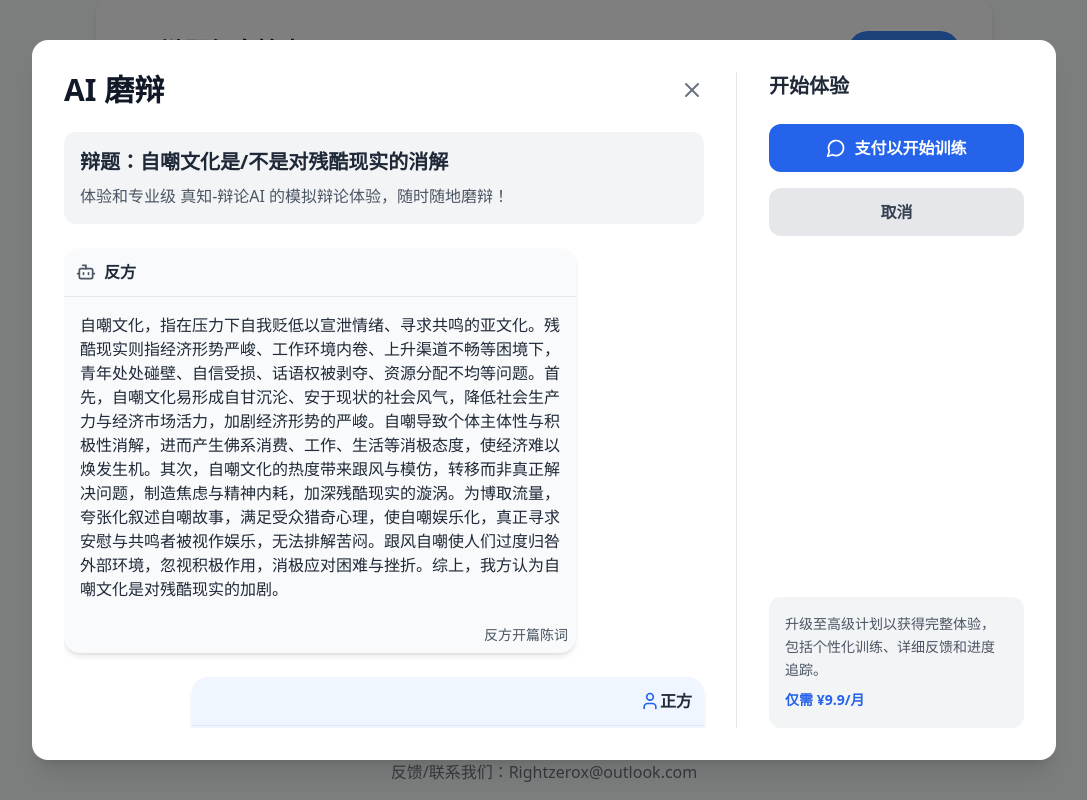
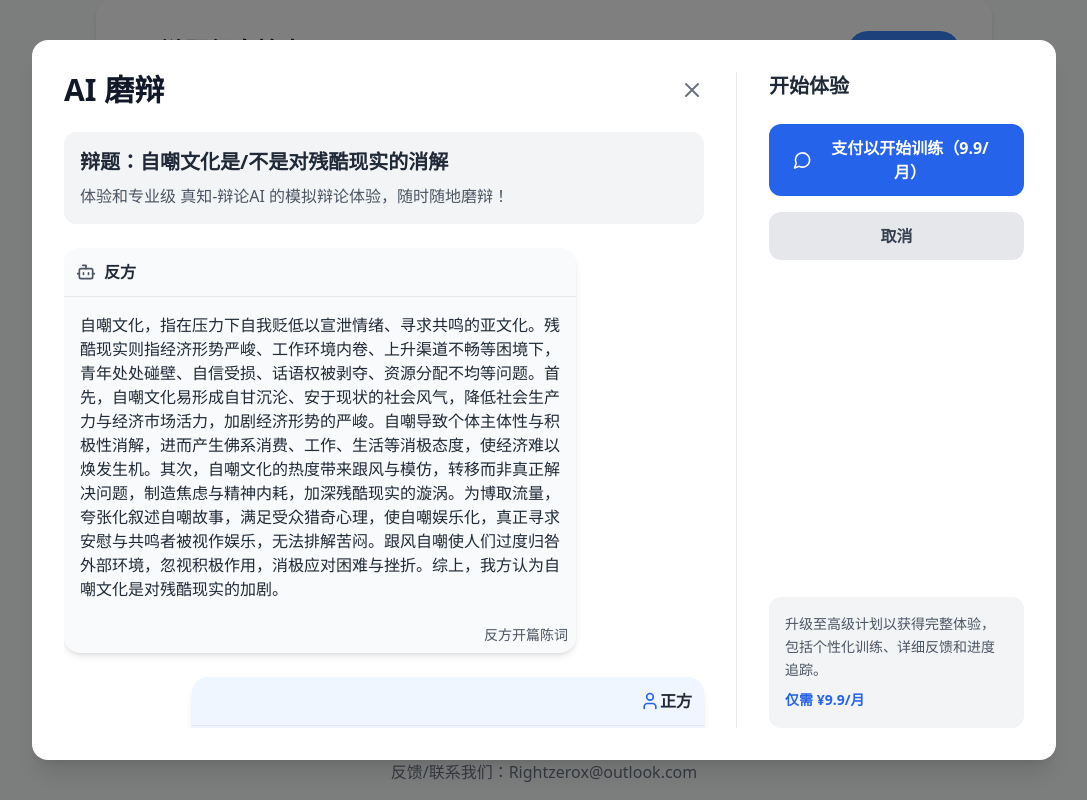
Before and after one commit to RZX00/debate0.2, a React (Vite) app: page / in a window 1280 px wide. Both pictures are taken after a click on the button "体验". Shown: the part 253-1053 px from the top of the page, without its empty margins (96-1183 px from the left). Built offline with nearby package versions, Linux system fonts and the light colour scheme.

Commit message:
Update AIDebateExperience.tsx

```diff
--- a/src/components/AIDebateExperience.tsx
+++ b/src/components/AIDebateExperience.tsx
@@ -65,7 +65,7 @@ const AIDebateExperience: React.FC<{ onClose: () => void }> = ({ onClose }) => {
       <div className="bg-white rounded-2xl shadow-xl p-8 max-w-5xl w-full max-h-[90vh] overflow-hidden flex relative">
         {showNotification && (
           <div className="absolute top-0 left-0 right-0 bg-green-500 text-white p-4 text-center animate-fade-in-up">
-            wow！没想到你真的愿意付费体验我们的功能！感谢您的支持！我们会全力开发该功能！一旦上线，我们将立即通知您。期待为您带来更优质的体验！wow！没想到你真的愿意付费体验我们的功能！感谢您的支持！我们会全力开发该功能！一旦上线，我们将立即通知您。期待为您带来更优质的体验！
+            wow！没想到你真的愿意付费体验我们的功能！感谢您的支持！我们会全力开发该功能！一旦上线，我们将立即通知您。期待为您带来更优质的体验！
           </div>
         )}
         <div className="flex-1 pr-8 overflow-y-auto">
@@ -107,7 +107,7 @@ const AIDebateExperience: React.FC<{ onClose: () => void }> = ({ onClose }) => {
                 onClick={handleExperienceClick}
               >
                 <MessageCircle size={20} className="mr-2" />
-                支付以开始训练
+                支付以开始训练（9.9/月）
               </button>
               <button onClick={onClose} className="w-full bg-gray-200 text-gray-700 font-semibold py-3 px-6 rounded-xl hover:bg-gray-300 transition-colors">
                 取消
```
